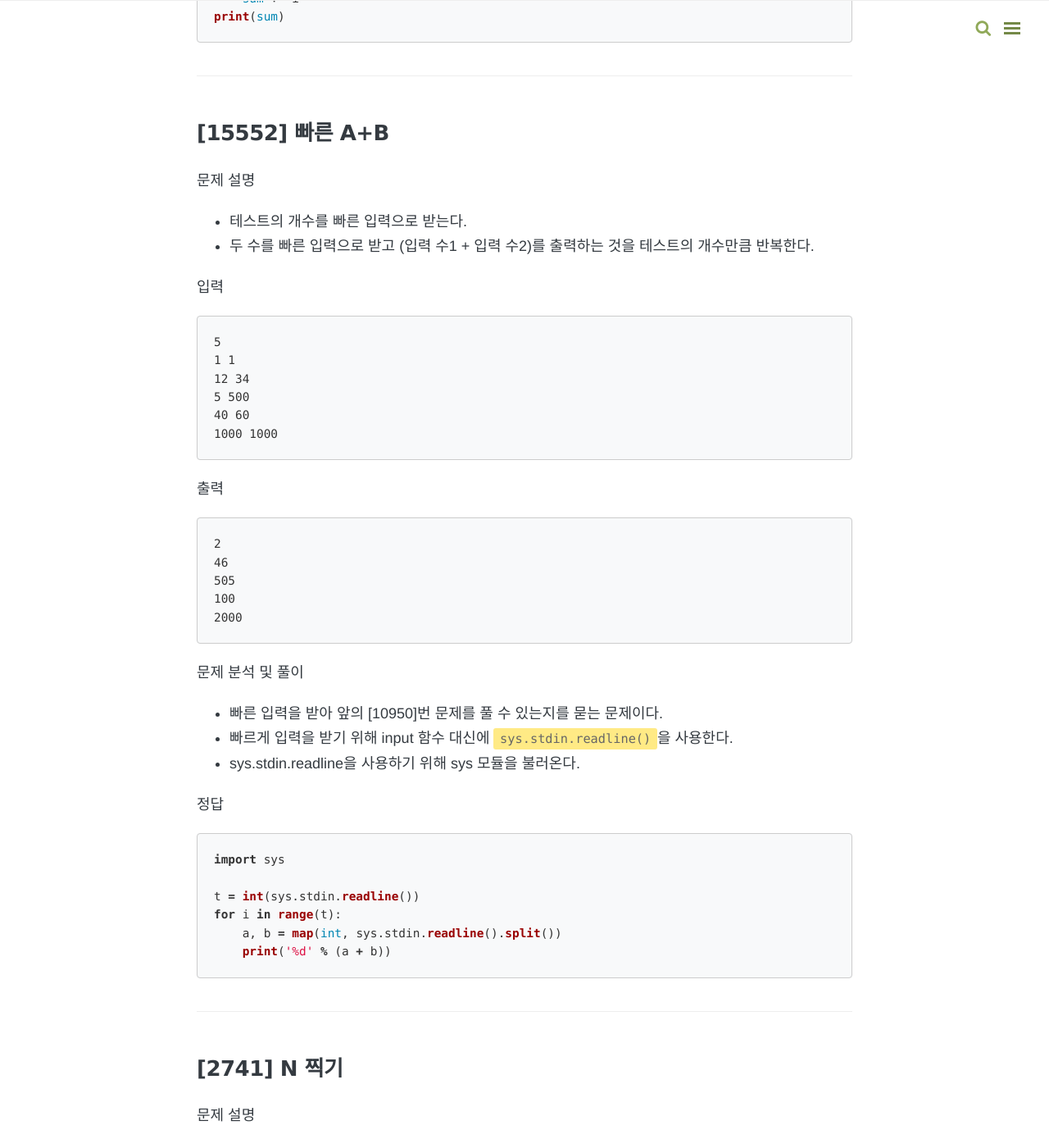
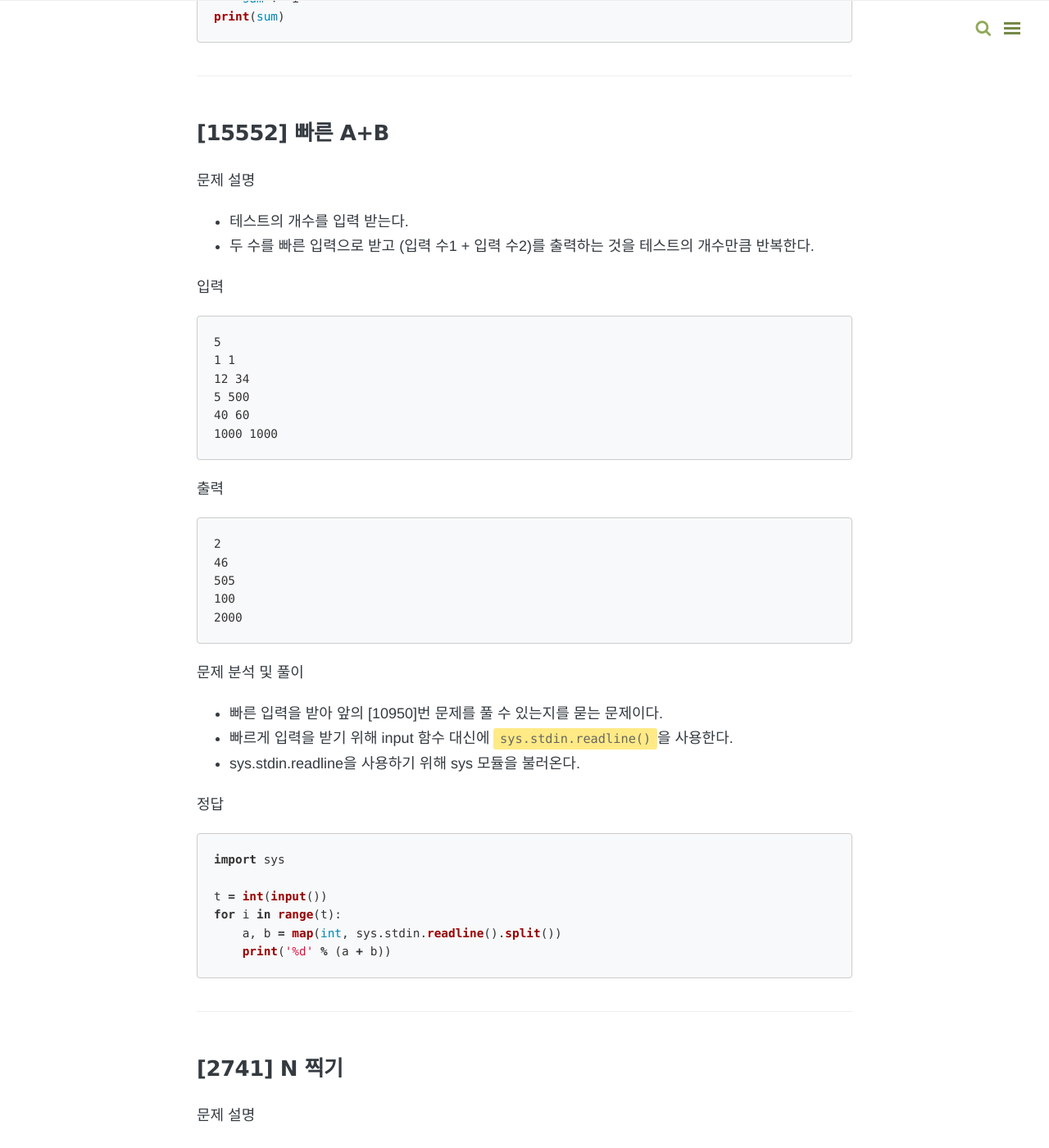
Before and after one commit to yklee1308/yklee1308.github.io, a Jekyll site: the page built from _posts/Baekjoon/2019-12-27-baekjoon_for.md, in a window 1280 px wide and 1400 px high, scrolled down 3101 px. Shown: the whole window at 82% size. Built offline with Jekyll 4.4.1, drawn with Linux system fonts in a browser that asks for light colours; nearby versions of some CDN libraries; comment, search, counter and statistics services are not loaded.

Commit message:
2019-12-27-baekjoon_for_7

````diff
--- a/_posts/Baekjoon/2019-12-27-baekjoon_for.md
+++ b/_posts/Baekjoon/2019-12-27-baekjoon_for.md
@@ -115,7 +115,7 @@ print(sum)
 ## [15552] 빠른 A+B
 
 문제 설명
-- 테스트의 개수를 빠른 입력으로 받는다.
+- 테스트의 개수를 입력 받는다.
 - 두 수를 빠른 입력으로 받고 (입력 수1 + 입력 수2)를 출력하는 것을 테스트의 개수만큼 반복한다.
 
 입력
@@ -146,7 +146,7 @@ print(sum)
 ```python
 import sys
 
-t = int(sys.stdin.readline())
+t = int(input())
 for i in range(t):
     a, b = map(int, sys.stdin.readline().split())
     print('%d' % (a + b))
````
